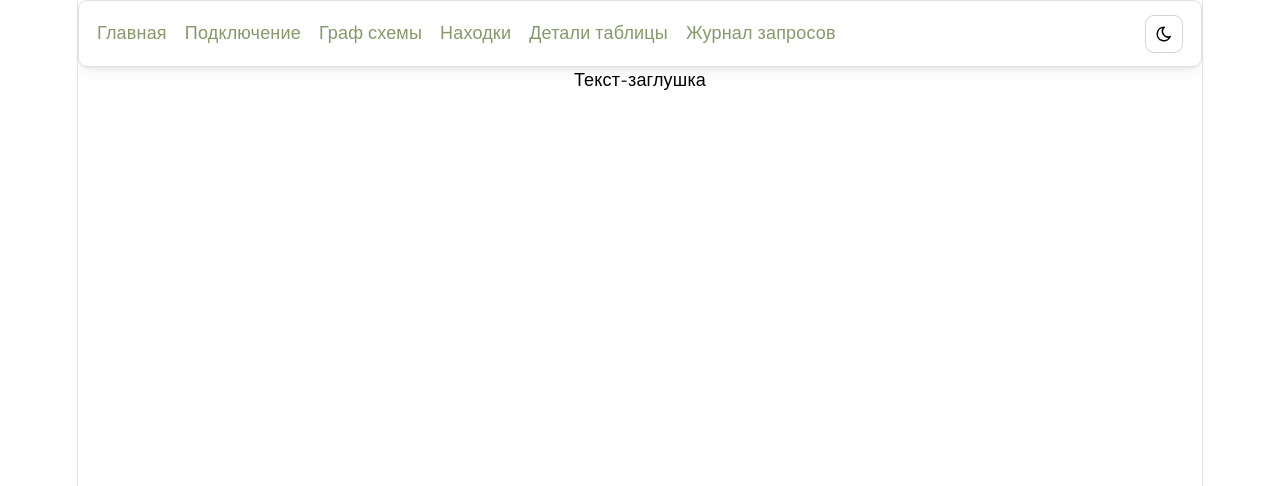
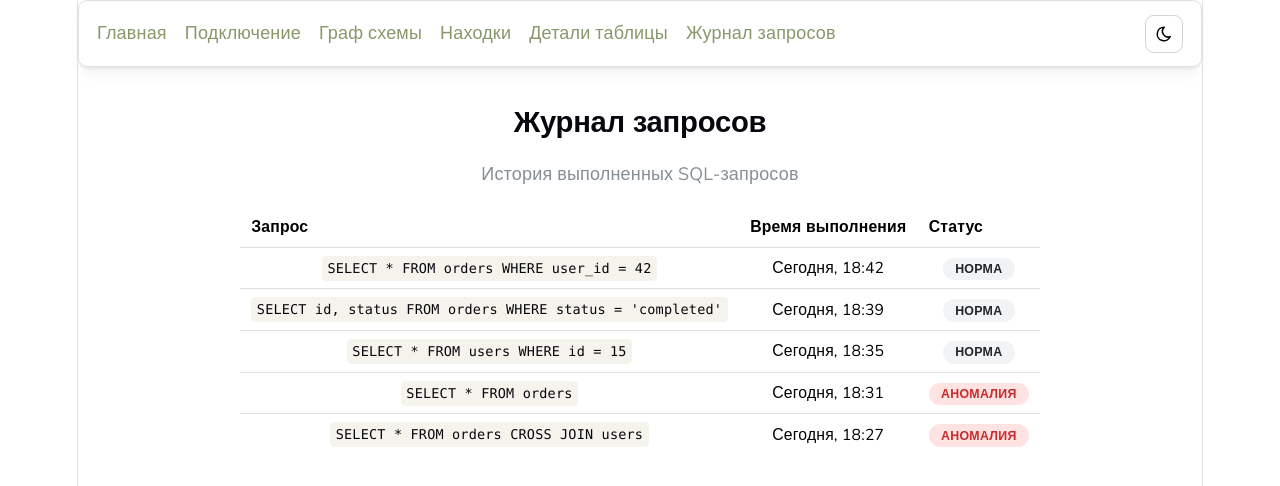
Before and after one commit to sacre1noire/Moshikzu, a React (Vite) app in the folder frontend/: page /query-log in a window 1280 px wide. Shown: the top 486 px of the page. Built offline with nearby package versions, Linux system fonts and the light colour scheme.

Commit message:
feat: add query log screen with mock data

```diff
--- a/frontend/src/pages/QueryLog.tsx
+++ b/frontend/src/pages/QueryLog.tsx
@@ -1,5 +1,89 @@
-function QueryLog() {
-    return <div>Текст-заглушка</div>
+import { Badge, Code, Stack, Table, Text, Title, } from '@mantine/core'
+interface QueryLogEntry {
+    id: string
+    query: string
+    executedAt: string
+    isAnomaly: boolean
 }
 
+const queryLog: QueryLogEntry[] = [
+    {
+        id: '1',
+        query: 'SELECT * FROM orders WHERE user_id = 42',
+        executedAt: 'Сегодня, 18:42',
+        isAnomaly: false,
+    },
+    {
+        id: '2',
+        query: 'SELECT id, status FROM orders WHERE status = \'completed\'',
+        executedAt: 'Сегодня, 18:39',
+        isAnomaly: false,
+    },
+    {
+        id: '3',
+        query: 'SELECT * FROM users WHERE id = 15',
+        executedAt: 'Сегодня, 18:35',
+        isAnomaly: false,
+    },
+    {
+        id: '4',
+        query: 'SELECT * FROM orders',
+        executedAt: 'Сегодня, 18:31',
+        isAnomaly: true,
+    },
+    {
+        id: '5',
+        query: 'SELECT * FROM orders CROSS JOIN users',
+        executedAt: 'Сегодня, 18:27',
+        isAnomaly: true,
+    },
+]
+
+function QueryLog() {
+    return (
+        <Stack maw={1200} mx="auto" mt="xl">
+            <Title order={2}>
+                Журнал запросов
+            </Title>
+
+            <Text c="dimmed">
+                История выполненных SQL-запросов
+            </Text>
+            <Table>
+                <Table.Thead>
+                    <Table.Tr>
+                        <Table.Th>Запрос</Table.Th>
+                        <Table.Th>Время выполнения</Table.Th>
+                        <Table.Th>Статус</Table.Th>
+                    </Table.Tr>
+                </Table.Thead>
+
+                <Table.Tbody>
+                    {queryLog.map((entry) => (
+                        <Table.Tr key={entry.id}>
+                            <Table.Td>
+                                <Code>
+                                    {entry.query}
+                                </Code>
+                            </Table.Td>
+
+                            <Table.Td>
+                                {entry.executedAt}
+                            </Table.Td>
+
+                            <Table.Td>
+                                <Badge
+                                    color={entry.isAnomaly ? 'red' : 'gray'}
+                                    variant="light"
+                                >
+                                    {entry.isAnomaly ? 'Аномалия' : 'Норма'}
+                                </Badge>
+                            </Table.Td>
+                        </Table.Tr>
+                    ))}
+                </Table.Tbody>
+            </Table>
+        </Stack>
+    )
+}
 export default QueryLog
```
